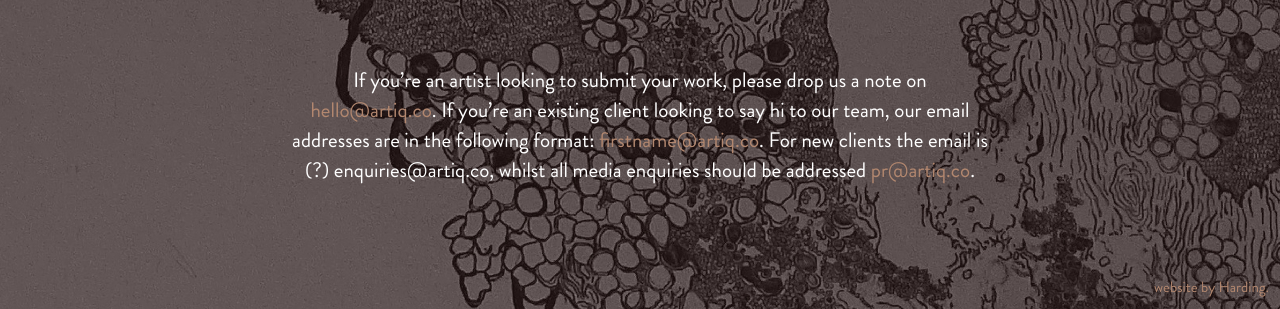
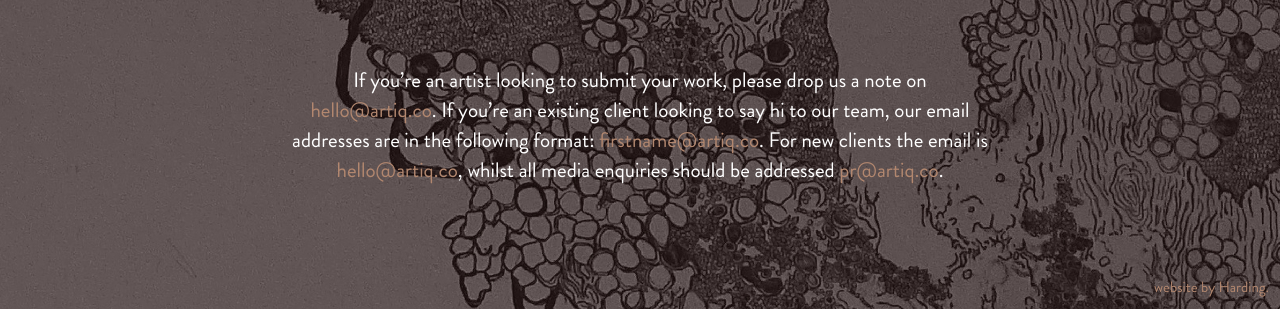
Before and after one commit to avorio/artiq-holding-page, a plain HTML site: page index.html in a window 1280 px wide. Shown: the part 774-1083 px from the top of the page. Drawn offline with Linux system fonts and the light colour scheme; files whose address does not match are found by name.

Commit message:
Update index.html
Updated bottom paragraph with correct email, but still waiting on social media links.

```diff
--- a/index.html
+++ b/index.html
@@ -42,7 +42,7 @@
 
             <p>As Works in Print approaches its sixth birthday, we look hard at what we stand for and where we are going.  Our clients like us because we thoughtfully, intelligently curate art collections for them.  Our artists like us because we treat them fairly and pay them well.  As a team, we are ever pushing forward to expand and grow our client and artist network globally.  From 5 November, we are ARTIQ.</p>
 
-            <h2><a href="mailto:HELLO@ARTIQ.CO">HELLO@ARTIQ.CO</a></h2>
+            <h2><a href="mailto:hello@artiq.co">HELLO@ARTIQ.CO</a></h2>
 
         </article>
     </section>
@@ -59,7 +59,7 @@
                 <a href="#" target="_blank"><i class="artiq-artiq-pinterest"><!-- --></i></a>
             </div>
 
-            <p>If you’re an artist looking to submit your work, please drop us a note on <a href="mailto:&#x68;&#x65;&#x6C;&#x6C;&#x6F;&#x40;&#x61;&#x72;&#x74;&#x69;&#x71;&#x2E;&#x63;&#x6F;">hello@artiq.co</a>.  If you’re an existing client looking to say hi to our team, our email addresses are in the following format: <a href="mailto:&#x66;&#x69;&#x72;&#x73;&#x74;&#x6E;&#x61;&#x6D;&#x65;&#x40;&#x61;&#x72;&#x74;&#x69;&#x71;&#x2E;&#x63;&#x6F;">firstname@artiq.co</a>. For new clients the email is (?) enquiries@artiq.co, whilst all media enquiries should be addressed <a href="mailto:&#x70;&#x72;&#x40;&#x61;&#x72;&#x74;&#x69;&#x71;&#x2E;&#x63;&#x6F;">pr@artiq.co</a>.</p>
+            <p>If you’re an artist looking to submit your work, please drop us a note on <a href="mailto:&#x68;&#x65;&#x6C;&#x6C;&#x6F;&#x40;&#x61;&#x72;&#x74;&#x69;&#x71;&#x2E;&#x63;&#x6F;">hello@artiq.co</a>.  If you’re an existing client looking to say hi to our team, our email addresses are in the following format: <a href="mailto:&#x66;&#x69;&#x72;&#x73;&#x74;&#x6E;&#x61;&#x6D;&#x65;&#x40;&#x61;&#x72;&#x74;&#x69;&#x71;&#x2E;&#x63;&#x6F;">firstname@artiq.co</a>. For new clients the email is <a href="mailto:&#x68;&#x65;&#x6C;&#x6C;&#x6F;&#x40;&#x61;&#x72;&#x74;&#x69;&#x71;&#x2E;&#x63;&#x6F;">hello@artiq.co</a>, whilst all media enquiries should be addressed <a href="mailto:&#x70;&#x72;&#x40;&#x61;&#x72;&#x74;&#x69;&#x71;&#x2E;&#x63;&#x6F;">pr@artiq.co</a>.</p>
 
             <!-- Credits -->
             <a id="credits" href="http://leeharding.co.uk/" target="_blank">website by Harding.</a>
```
